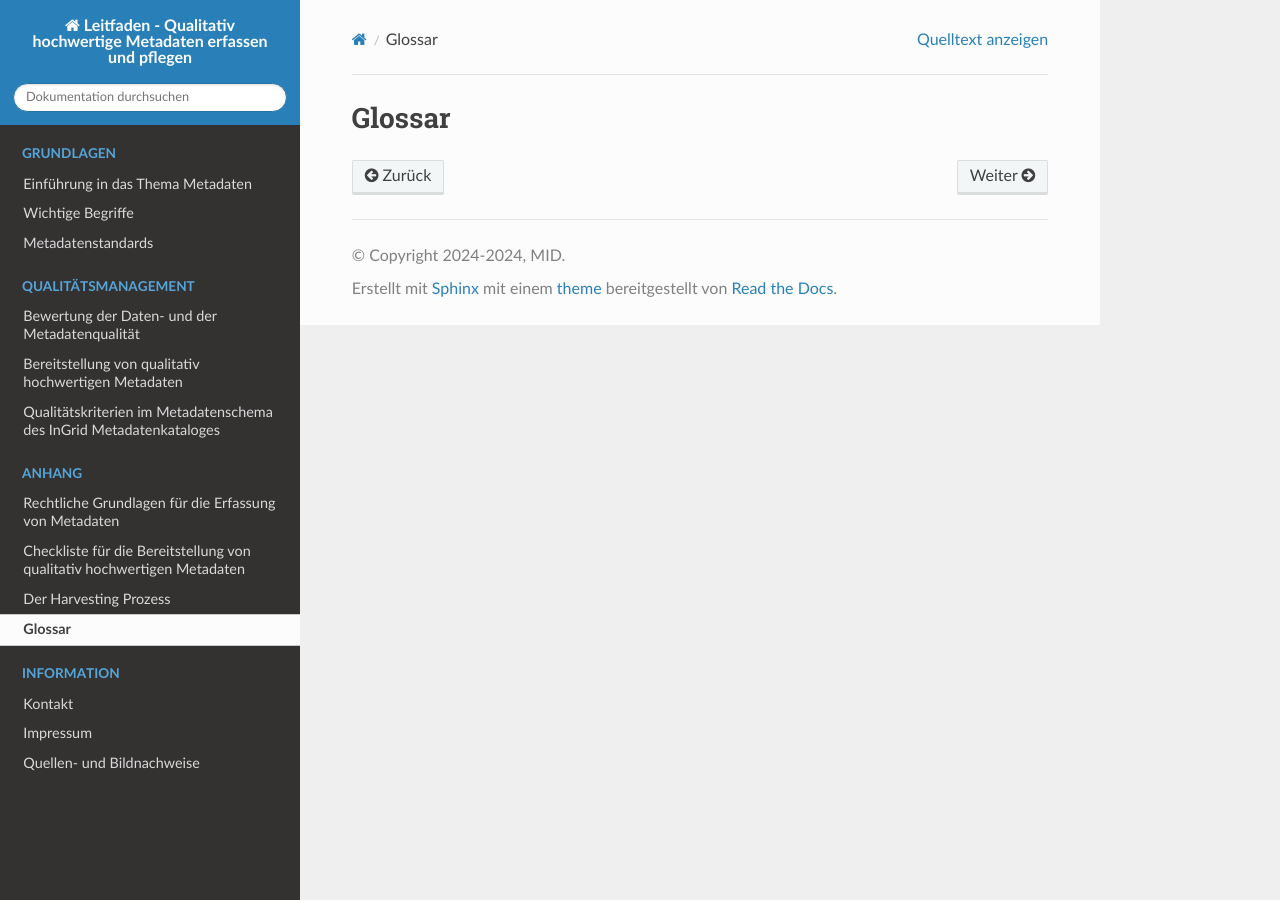
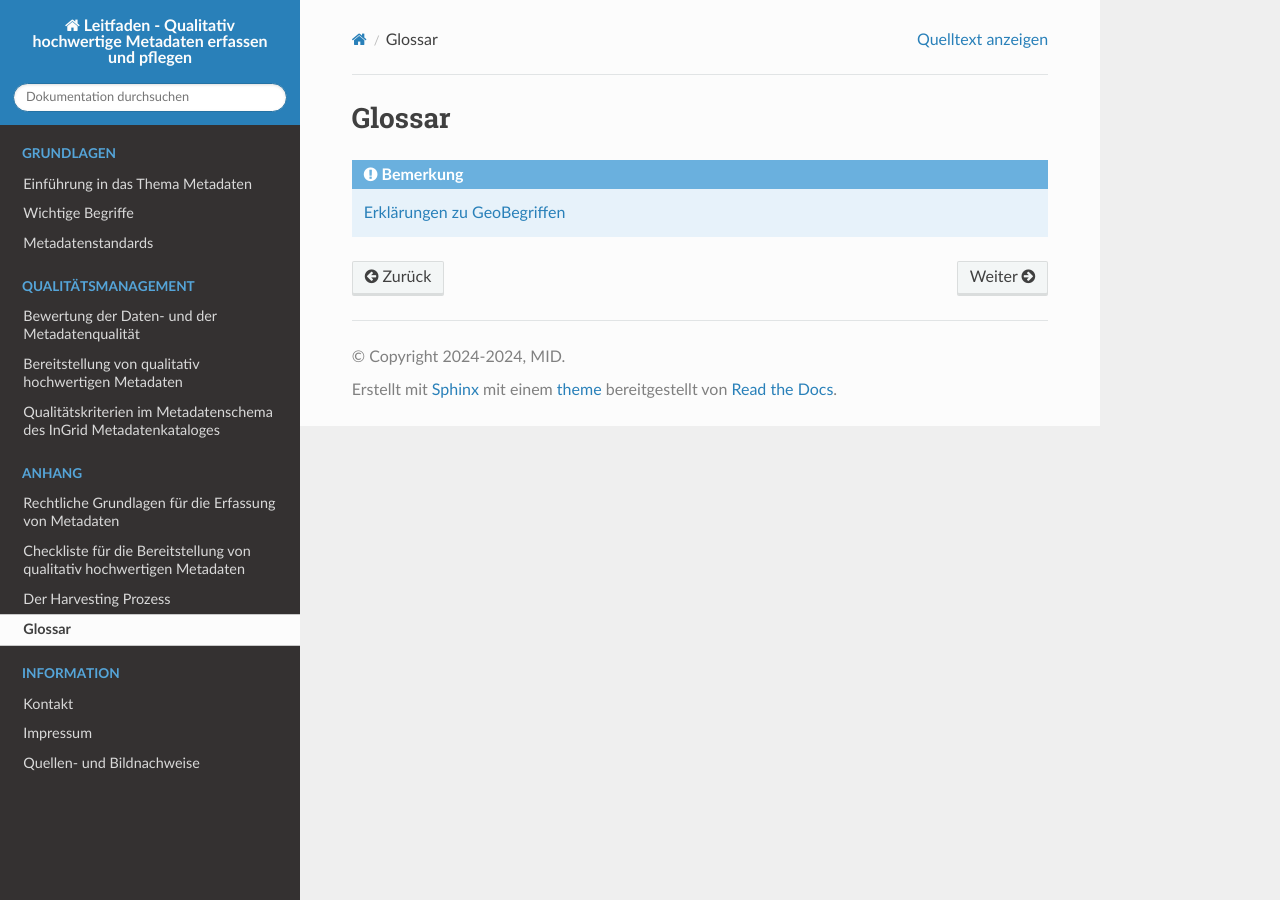
Before and after one commit to tomiwo/ingrid-mdk-st-high-quality-metadata, a Sphinx documentation site: the page built from docs/anhang/glossar.rst, in a window 1280 px wide. Built offline with Sphinx 7.4.7 and the Read the Docs theme 3.1.0, drawn with Linux system fonts in a browser that asks for light colours.

Commit message:
Update glossar.rst

```diff
--- a/docs/anhang/glossar.rst
+++ b/docs/anhang/glossar.rst
@@ -1,3 +1,5 @@
 
 Glossar
 ========
+
+.. note:: `Erklärungen zu GeoBegriffen <https://www.lvermgeo.sachsen-anhalt.de/de/gdp-glossar.html>`_
```
